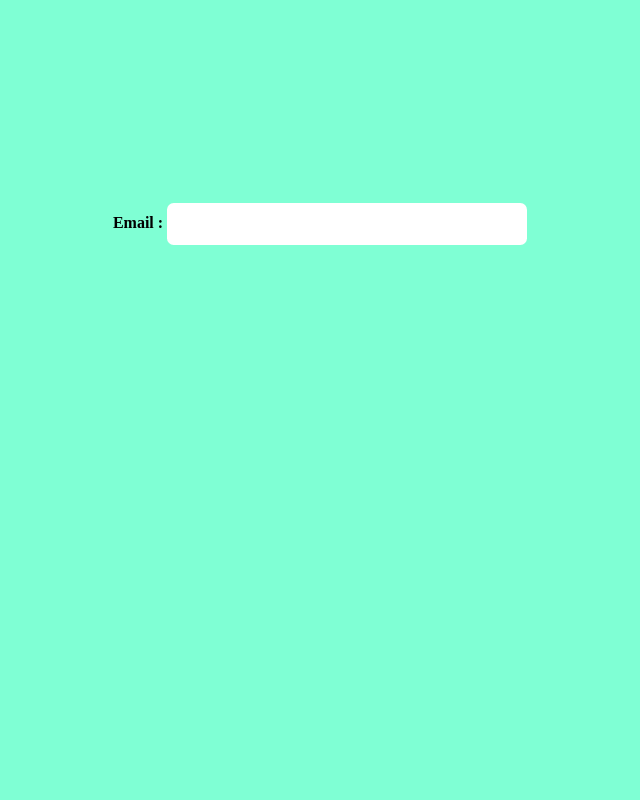
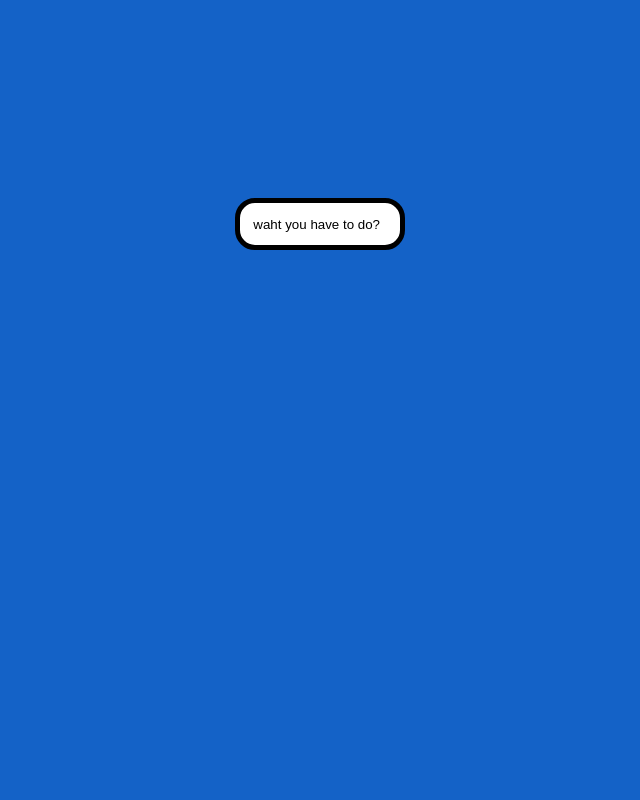
Before and after one commit to starkarthur/To_Do_List, a PHP site: page / in a window 1280 px wide. Shown: the whole page, without its empty margins (320-960 px from the left). Run offline with PHP 8.4, Linux system fonts and the light colour scheme.

Commit message:
Implement basic PHP to-do list
- Added HTML form for user input
- Process user input via POST
- Display tasks in a list
- Use htmlspecialchars to prevent XSS

```diff
--- a/src/index.css
+++ b/src/index.css
@@ -5,24 +5,34 @@
 }
 
 body {
-    background-color: aquamarine;
+    background-color: rgb(20, 98, 199);
     display: flex;
     height: 100vh;
     justify-content: center;
     align-items: center
+
 }
 
-.login-container {
+.input-container {
     margin-bottom: 22em;
+
 input{
     padding: 1em;
-    border-radius: 0.5em;
-    border: 2em;
-    width: 25em;
+    border-radius: 20px;
+    border: 5px solid black;
+    width: 10em;
+    transition: width 0.2s ease 0.2s;
+
 }
 
-label {
-    text-align: center;
+input::placeholder {
+    color: black;
+
 }
 
+input:hover {
+    width: 30em;
+    height: 2em;
+
 }
+}
--- a/src/index.php
+++ b/src/index.php
@@ -8,14 +8,17 @@
 </head>
 <body>
     <main>
-        <form method = "POST" action="database.php">
-        <div class = "login-container">
-            <label><strong>Email :</strong></label>
+        <form method = "POST" action="#">
+        <div class = "input-container">
             <input
-            type = "email"
+            type = "text"
             maxlength ="100"
-            name = "email"
+            name = "input"
+            placeholder="waht you have to do?"
             >
+        </div>
+        <div>
+
         </div>
         </form>
     </main>
@@ -27,6 +30,11 @@
     $input_daten = $_POST["input"];
     $sichere_daten = htmlspecialchars($input_daten);
     }
+
+    if(isset($sichere_daten)) {
+        echo $sichere_daten;
+
+    }
     ?>
 
 
```
